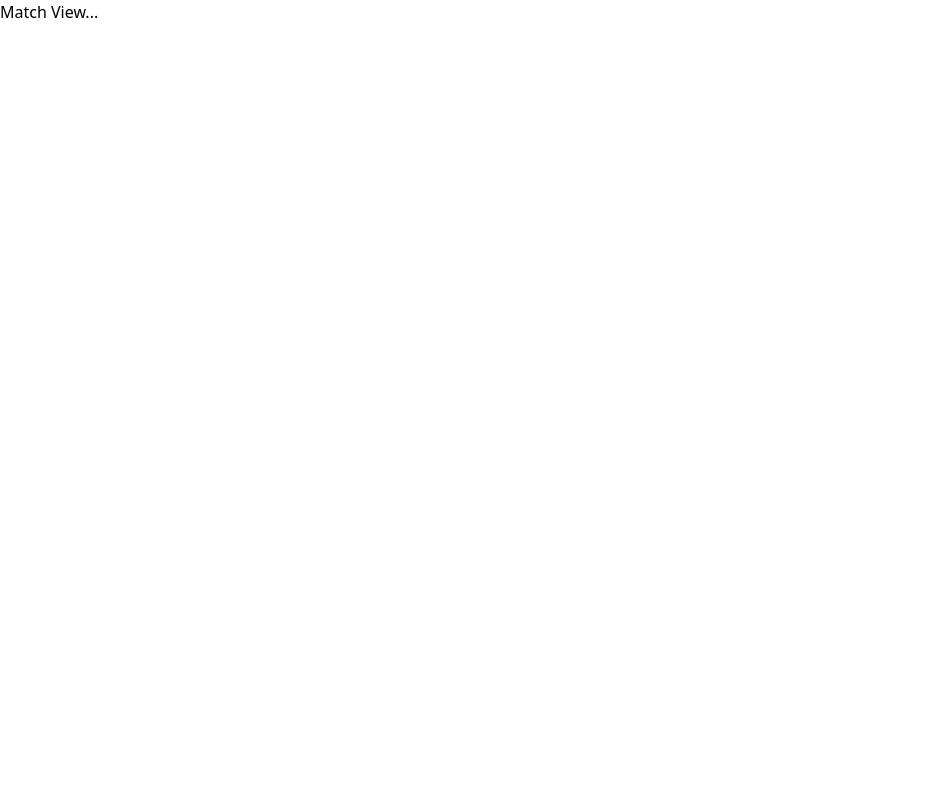
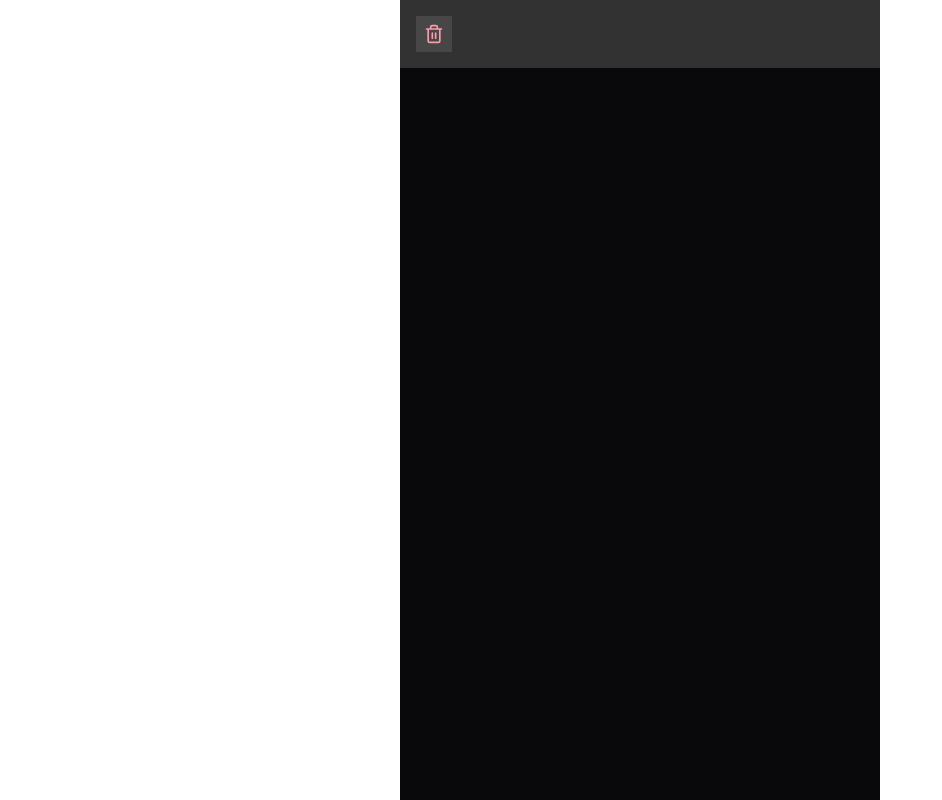
Before and after one commit to milauuu/dart, a Vue app: page / in a window 1280 px wide. Both pictures are taken after a click on the button "START MATCH". Shown: the whole page, without its empty margins (0-942 px from the left). Built offline with nearby package versions, Linux system fonts and the light colour scheme.

Commit message:
feature:`MatchView.vue`: adding css

```diff
--- a/src/components/MatchView.vue
+++ b/src/components/MatchView.vue
@@ -1,11 +1,49 @@
 <script setup lang="ts">
 import { inject } from 'vue';
-import { ActiveMatch } from '../App.vue';
+import { Provide_activeMatch } from '../App.vue';
+import Icon from './Icon.vue';
 
 // inject state from parent components
-const activeMatch = inject('activeMatch') as ActiveMatch;
+const activeMatch = inject('activeMatch') as Provide_activeMatch;
 </script>
 
 <template>
-    Match View...
+    <!-- app shell (vertical flex) -->
+    <div
+        :style="{
+            backgroundColor: '#09090b',
+            color: '#f4f4f5',
+            height: '100vh',
+            display: 'flex',
+            flexDirection: 'column',
+            maxWidth: '480px',
+            margin: '0 auto',
+            // gap: '20px',
+        }"
+    >
+        <header
+            :style="{
+                flex: '0 0 auto',
+                backgroundColor: '#323232',
+                padding: '16px',
+            }"
+        >
+            <!--"back" button -->
+            <button
+                :style="{
+                    cursor: 'pointer',
+                    padding: '8px',
+                    backgroundColor: 'rgba(255,255,255,0.1)'
+                }"
+                @click="() => {
+                }"
+            >
+                <Icon
+                    icon="lucide:trash-2"
+                    :size="20"
+                    :color="'#FF9AAC'"
+                />
+            </button>
+        </header>
+    </div>
 </template>
```
